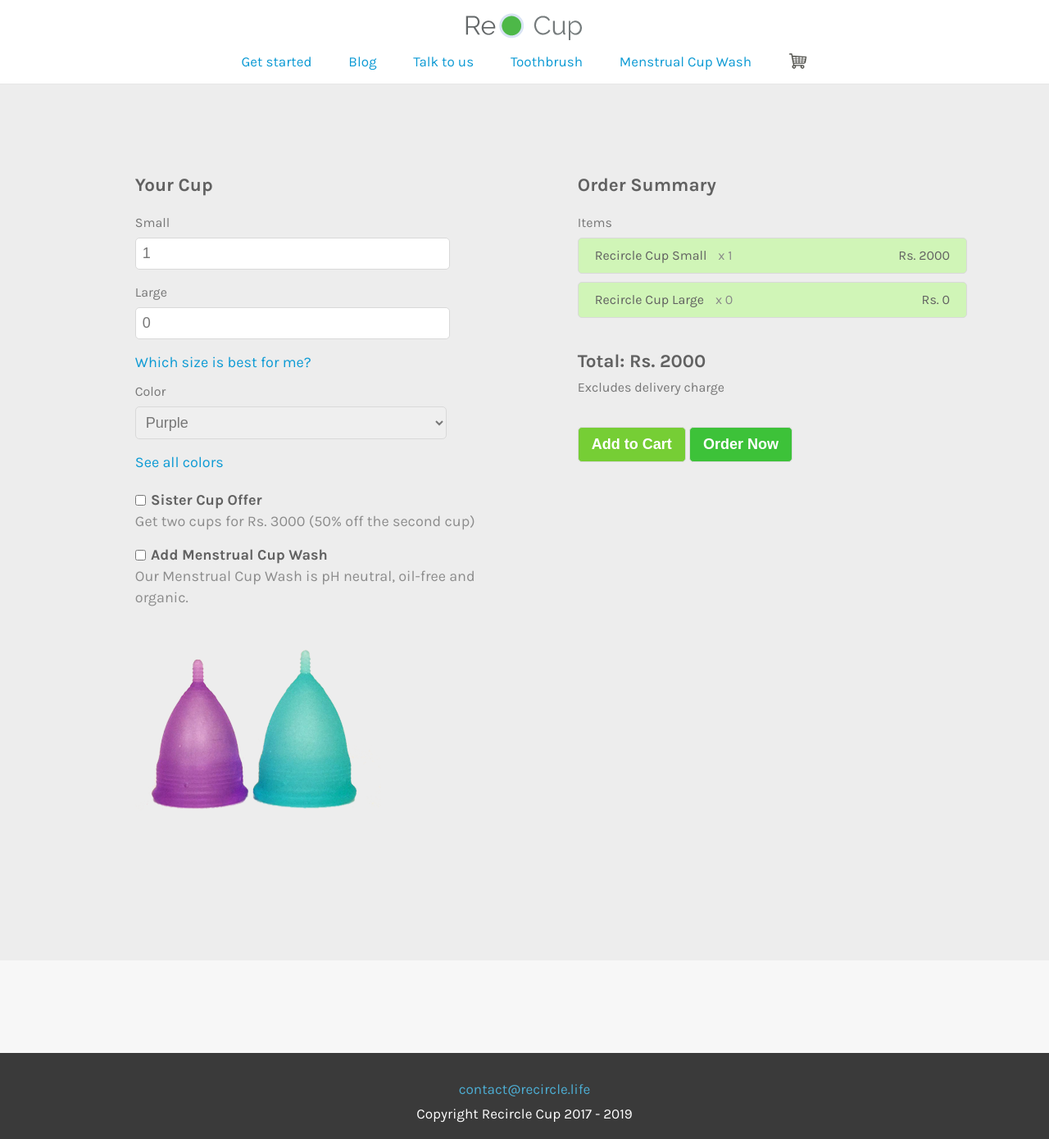
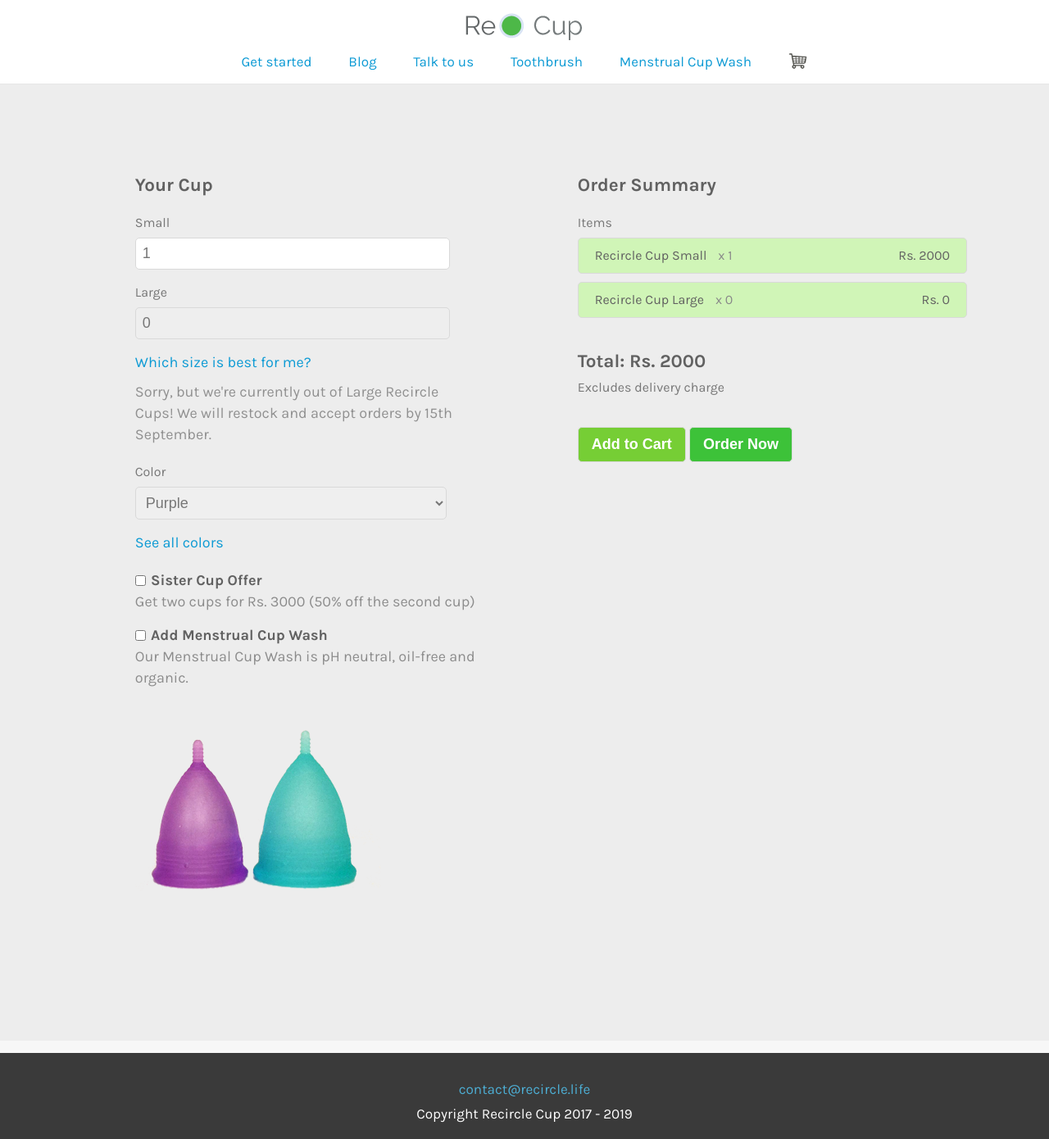
Before and after one commit to HanimHank/recircle-cup, a Jekyll site: the page order.html, which Jekyll copies as it is, in a window 1280 px wide. Shown: the whole page at 82% size. Built offline with Jekyll 4.4.1, drawn with Linux system fonts in a browser that asks for light colours; comment, search, counter and statistics services are not loaded.

Commit message:
Disable large cup select fields

```diff
--- a/order.html
+++ b/order.html
@@ -104,11 +104,17 @@
                         </div>
                         <div class="margin-bottom-15">
                             <div class="label">Large</div>
-                            <input type="number" name="quantity-large" title="Quantity" value="0" class="cup-quantity"
+                            <input type="number" disabled name="quantity-large" title="Quantity" value="0" class="cup-quantity"
                                    oninput="updateTotal(this)" min="0">
                         </div>
                         <div class="margin-bottom-10">
                             <a href="/which-size" target="_blank">Which size is best for me?</a>
+                        </div>
+                        <div class="margin-bottom-20">
+                            <div class="stock-help form-info">
+                                Sorry, but we're currently out of Large Recircle Cups!
+                                We will restock and accept orders by 15th September.
+                            </div>
                         </div>
                         <div class="margin-bottom-15">
                             <div class="label">Color</div>
```
Also changed, not shown: index.html (+9 -4 lines).
